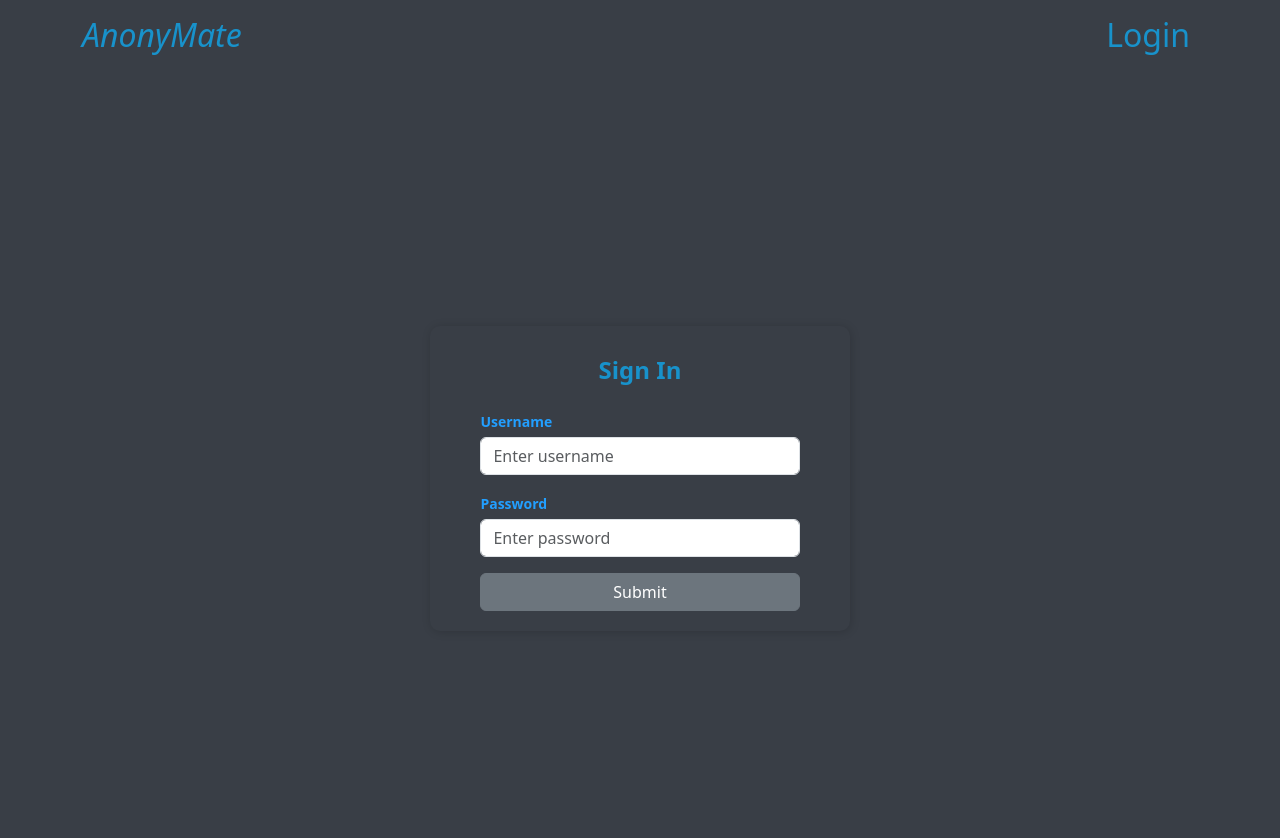
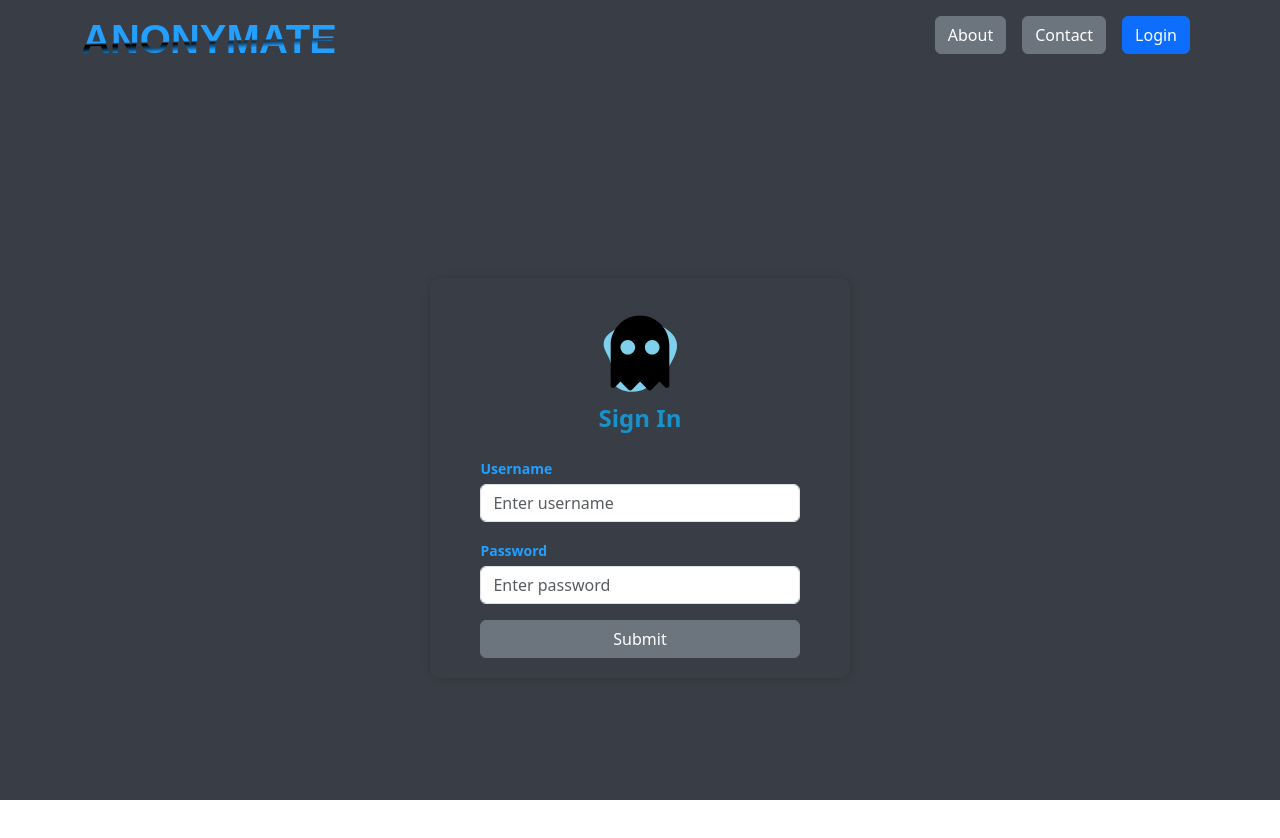
Before and after one commit to Imukua/AnonyMate, a React (Create React App) app in the folder AnonyMate/frontend/: page /login in a window 1280 px wide. Shown: the top 838 px of the page. After the commit the page ends 800 px from the top, so only its background shows below. Built offline with nearby package versions, Linux system fonts and the light colour scheme.

Commit message:
added alil bit of css

```diff
--- a/AnonyMate/frontend/src/App.css
+++ b/AnonyMate/frontend/src/App.css
@@ -1,3 +1,4 @@
+html, body {margin: 0; height: 100%; overflow: hidden}
 .App {
   text-align: center;
 }
@@ -86,11 +87,55 @@ label {
 
 .navlinkss {
   color:#1892cb;
-
+  font-size: large;
 }
 #logolink {
   text-decoration: wavy;
   font-style: italic;
 }
 
+
+:root {
+  --background-color: black;
+  --text-color: #229fff;
+}
+body {
+  margin: 0;
+}
+.wrapper {
+  display: grid;
+  place-content: center;
+  min-height: 2vh;
+  font-family: "Oswald", sans-serif;
+  font-size: 40px;
+  font-weight: 700;
+  text-transform: uppercase;
+  color: var(--text-color);
+}
+
+.wrapper > div {
+  grid-area: 1/1/-1/-1;
+}
+.top {
+  clip-path: polygon(0% 0%, 100% 0%, 100% 48%, 0% 58%);
+}
+.bottom {
+  clip-path: polygon(0% 60%, 100% 50%, 100% 100%, 0% 100%);
+  color: transparent;
+  background: -webkit-linear-gradient(177deg, black 53%, var(--text-color) 65%);
+  background: linear-gradient(177deg, black 53%, var(--text-color) 65%);
+  background-clip: text;
+  -webkit-background-clip: text;
+  transform: translateX(-0.02em);
+}
+
+.ghost {
+  position: relative;
+  left: 50%;
+  transform: translateX(-50%);
+  top: 0px;
+  width: 90px;
+  height: 90px;
+}
+
 /*Buttons below*/
--- a/AnonyMate/frontend/src/component/login.js
+++ b/AnonyMate/frontend/src/component/login.js
@@ -38,9 +38,10 @@ export const Login = () => {
     }
 
     return(
-        <div className="Auth-form-container">
+        <div className="Auth-form-container" >
             <form className="Auth-form" onSubmit={submit}>
                 <div className="Auth-form-content">
+                    <object data={`${process.env.PUBLIC_URL}/ghost.svg`} className="ghost"> </object>
                     <h3 className="Auth-form-title">Sign In</h3>
                     <div className="form-group mt-3">
                         <label>Username</label>
--- a/AnonyMate/frontend/src/component/navigation.js
+++ b/AnonyMate/frontend/src/component/navigation.js
@@ -13,14 +13,21 @@ export function Navigation() {
     return (
         <Navbar className='mynav'>
         <Container>
-            <Navbar.Brand href="/"><h2 className="navlinkss" id='logolink'>AnonyMate</h2></Navbar.Brand>
+        {isAuth ? null:<section class="wrapper" >
+        <div class="top" >AnonyMate</div>
+        <div class="bottom facncy" aria-hidden="true">Anonymate</div>
+        </section>}
             <Nav className="me-auto">
                     {isAuth ? <Nav.Link href="/"><h2 className="navlinkss">Home</h2></Nav.Link>: null}
+
                 </Nav>
-                <Nav>
-                    {isAuth ? <Nav.Link href="/logout"><h2 className="navlinkss">Logout</h2></Nav.Link> :
-                              <Nav.Link href="/login"><h2 className="navlinkss">Login</h2></Nav.Link>}
+                <Nav className='far-end'>
+                    <Nav.Link href="/about"><h2 className="navlinkss btn btn-secondary">About</h2></Nav.Link>
+                    <Nav.Link href="/contact"><h2 className="navlinkss btn btn-secondary">Contact</h2></Nav.Link>
+                    {isAuth ? <Nav.Link href="/logout"><h2 className="navlinkss btn btn-primary">Logout</h2></Nav.Link> :
+                              <Nav.Link href="/login"><h2 className="navlinkss btn btn-primary">Login</h2></Nav.Link>}
             </Nav>
+
         </Container>
       </Navbar>
 
```
Also changed, not shown: AnonyMate/frontend/public/ghost.svg (added).
